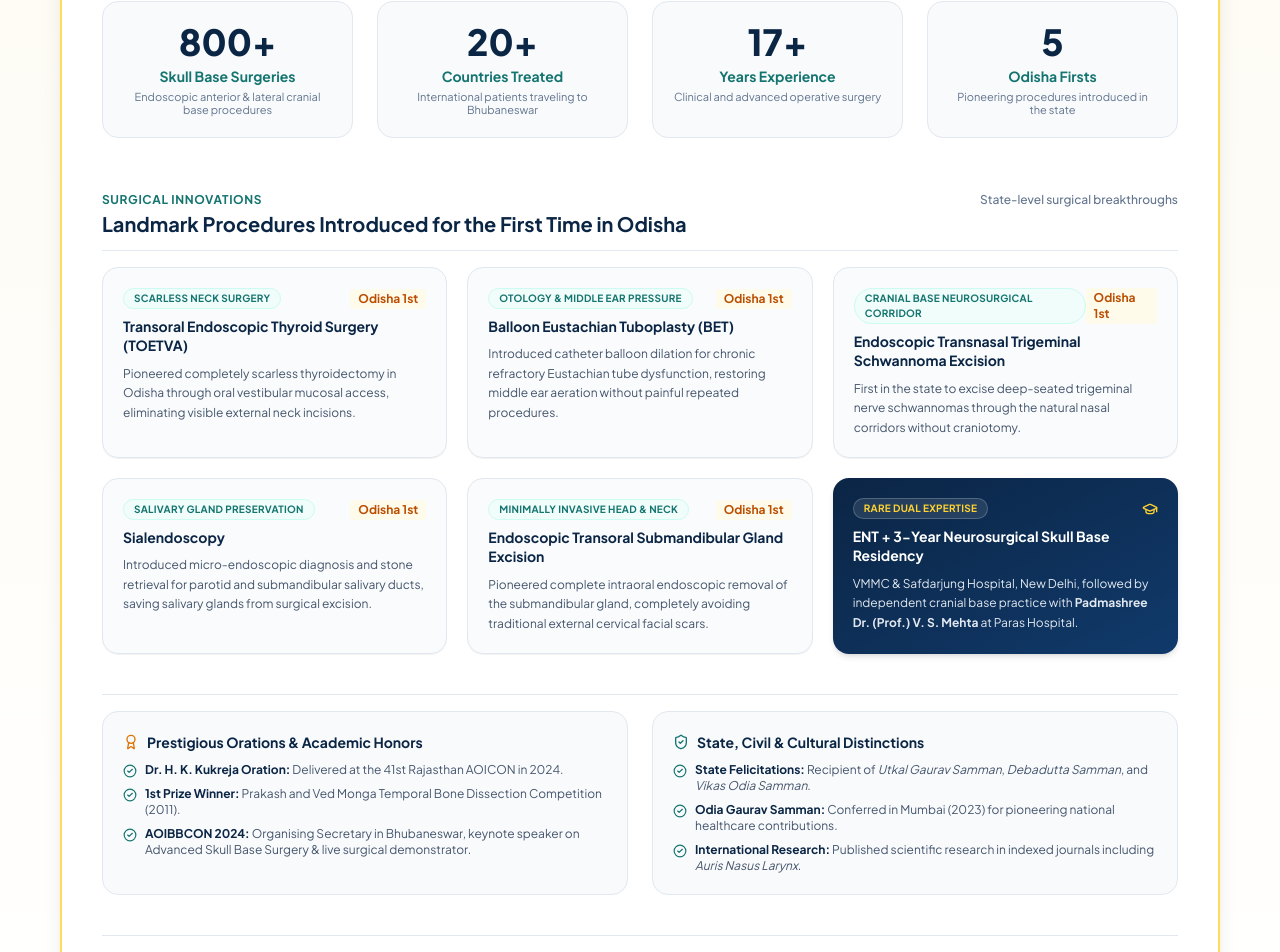
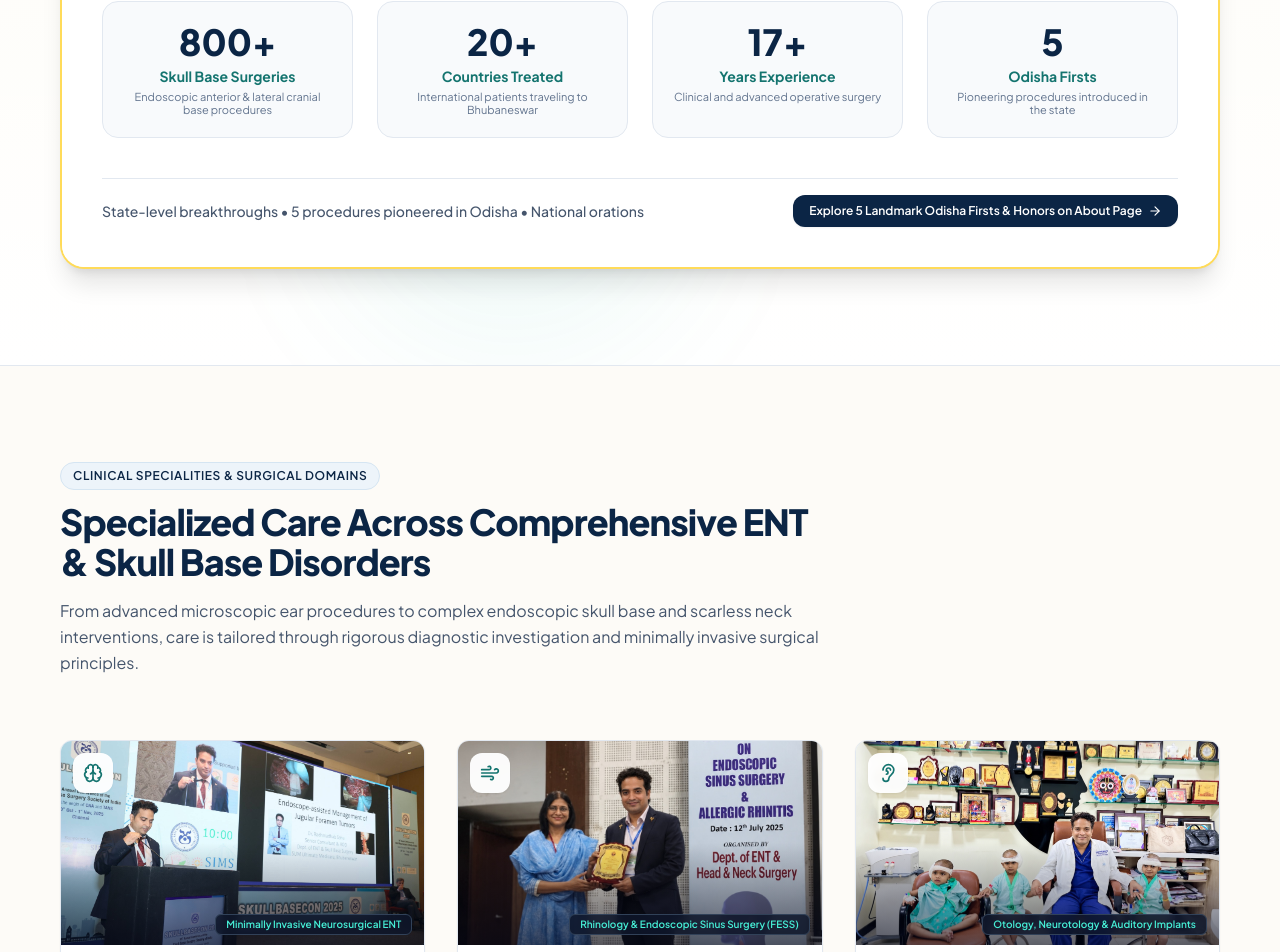
Before and after one commit to Jyoti-jitu/dr-radhamadhab-sahu, a Next.js app: page / in a window 1280 px wide. Shown: the part 2193-3145 px from the top of the page. Built offline with nearby package versions, Linux system fonts and the light colour scheme.

Commit message:
feat: streamline landing page citation and keep full 5 Odisha Firsts and honors on About page

```diff
--- a/components/NominationCitation.js
+++ b/components/NominationCitation.js
@@ -16,7 +16,7 @@ import { DOCTOR } from "@/lib/doctor";
 
 export default function NominationCitation({ page = "home" }) {
   return (
-    <section className="relative py-16 sm:py-24 bg-gradient-to-b from-white via-amber-50/25 to-white border-b border-slate-200 overflow-hidden">
+    <section id="citation" className="relative py-16 sm:py-24 bg-gradient-to-b from-white via-amber-50/25 to-white border-b border-slate-200 overflow-hidden">
       {/* Decorative ambient background */}
       <div
         className="absolute top-0 right-1/4 w-96 h-96 bg-amber-400/5 rounded-full blur-3xl pointer-events-none"
@@ -167,6 +167,9 @@ export default function NominationCitation({ page = "home" }) {
               </div>
             </div>
 
+            {/* The Detailed 5 Odisha Firsts, Dual Expertise, Orations & Distinctions are rendered ONLY on About Page */}
+            {page === "about" && (
+              <>
                 {/* Pioneered for the First Time in Odisha Grid */}
                 <div className="space-y-4 pt-2">
                   <div className="flex flex-col sm:flex-row sm:items-baseline justify-between gap-2 border-b border-slate-200 pb-3">
@@ -281,21 +284,12 @@ export default function NominationCitation({ page = "home" }) {
                   </div>
                 </div>
 
-            {/* Bottom Actions */}
+                {/* Official Citation filing footer on About page */}
                 <div className="flex flex-col sm:flex-row items-center justify-between gap-4 pt-4 border-t border-slate-200 text-xs sm:text-sm">
                   <span className="text-slate-500">
                     Official Citation filed with the Bharat Pratibha Sammaan Council &bull; State &ndash; Odisha
                   </span>
                   <div className="flex items-center gap-4">
-                {page === "home" ? (
-                  <Link
-                    href="/about"
-                    className="font-bold text-[#14746F] hover:underline inline-flex items-center gap-1.5"
-                  >
-                    <span>Read Doctor&apos;s Full Narrative Biography</span>
-                    <ArrowRight className="w-4 h-4" />
-                  </Link>
-                ) : (
                     <Link
                       href="/contact"
                       className="font-bold text-[#14746F] hover:underline inline-flex items-center gap-1.5"
@@ -303,9 +297,26 @@ export default function NominationCitation({ page = "home" }) {
                       <span>Schedule Clinical Consultation with Dr. Sahu</span>
                       <ArrowRight className="w-4 h-4" />
                     </Link>
-                )}
                   </div>
                 </div>
+              </>
+            )}
+
+            {/* Landing page compact footer with link to full citation */}
+            {page !== "about" && (
+              <div className="flex flex-col sm:flex-row items-center justify-between gap-4 pt-4 border-t border-slate-200 text-xs sm:text-sm">
+                <span className="text-slate-600 font-medium">
+                  State-level breakthroughs &bull; 5 procedures pioneered in Odisha &bull; National orations
+                </span>
+                <Link
+                  href="/about#citation"
+                  className="inline-flex items-center gap-1.5 px-4 py-2 rounded-xl bg-[#0B2545] text-white text-xs font-semibold hover:bg-[#14746F] transition-colors shrink-0 shadow-xs"
+                >
+                  <span>Explore 5 Landmark Odisha Firsts &amp; Honors on About Page</span>
+                  <ArrowRight className="w-3.5 h-3.5" />
+                </Link>
+              </div>
+            )}
           </div>
         </div>
       </div>
```
Lines whose indentation alone changed are shown as unchanged.
